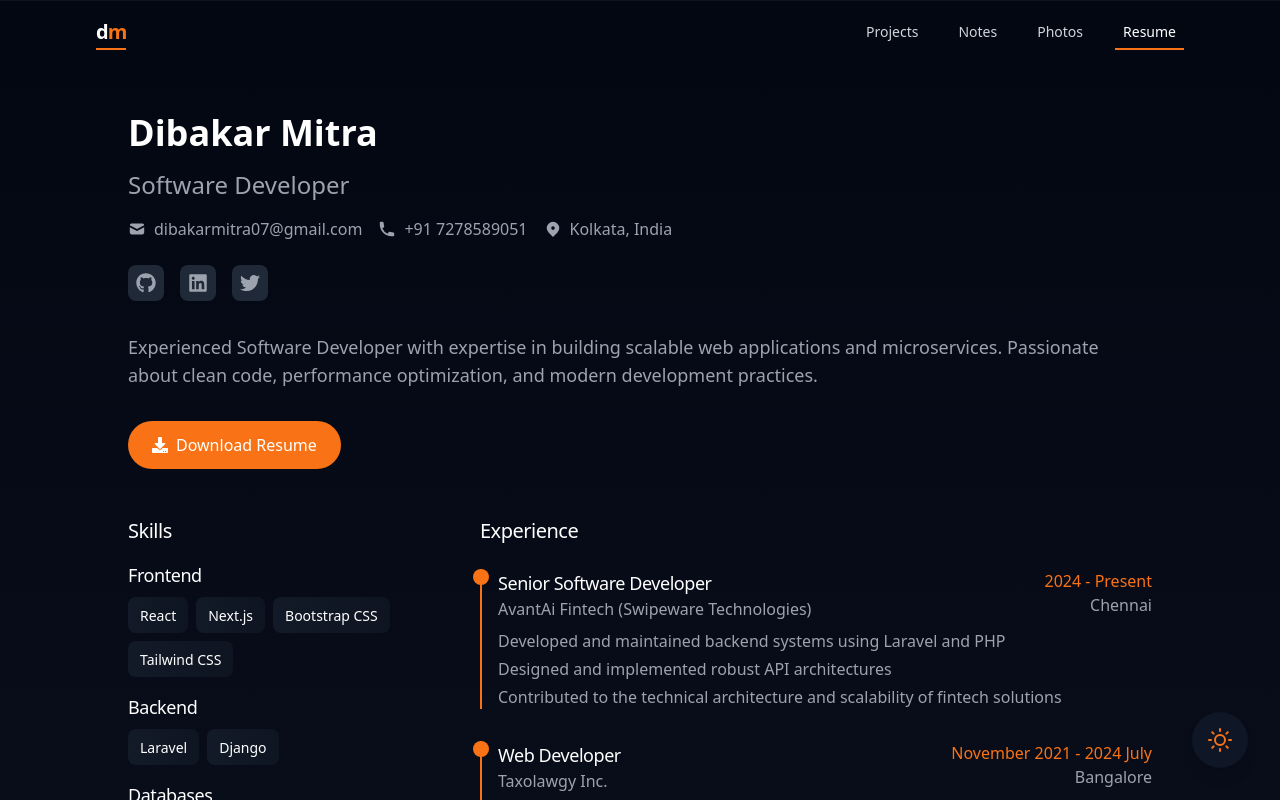
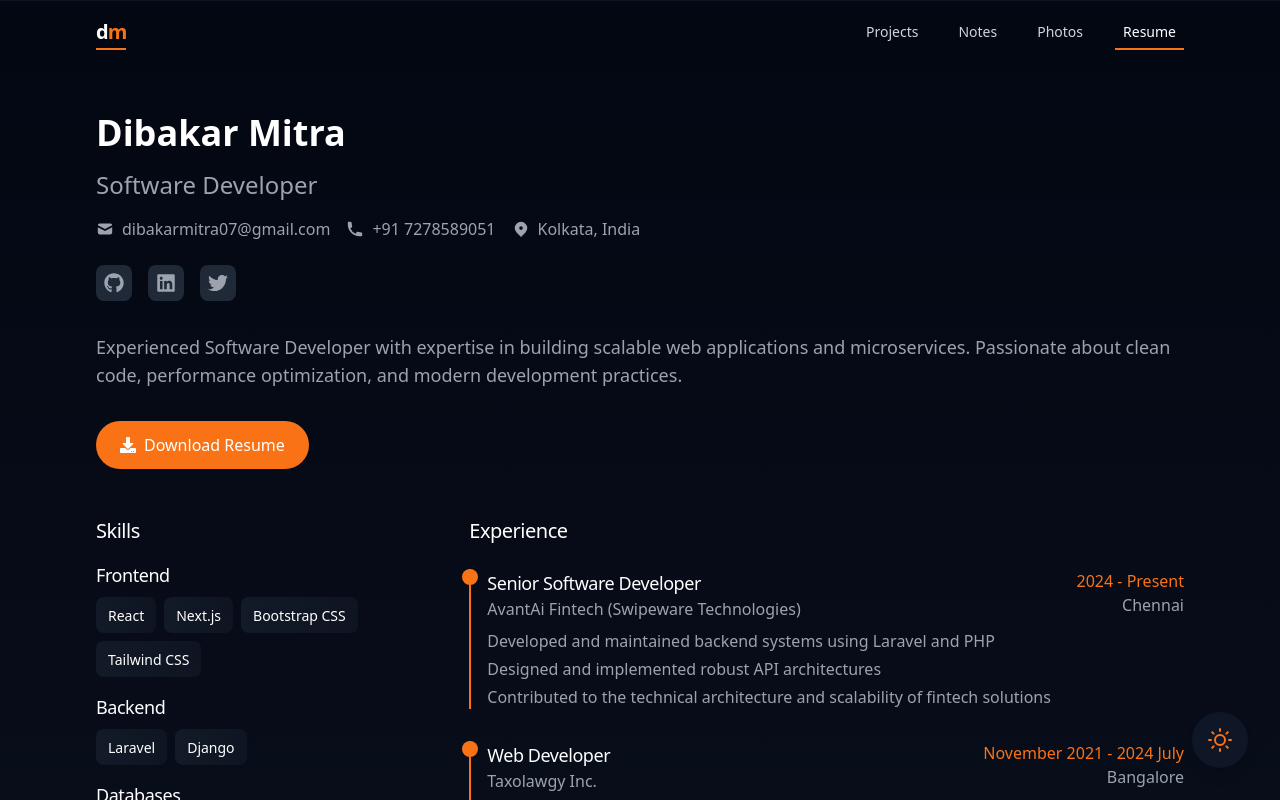
Before and after one commit to dibakarmitra/portfolio-nextjs, a Next.js app: page /resume in a window 1280 px wide. Shown: the top 800 px of the page. Built offline with nearby package versions, Linux system fonts and the light colour scheme.

Commit message:
resume added

```diff
--- a/app/resume/page.tsx
+++ b/app/resume/page.tsx
@@ -10,7 +10,7 @@ export const metadata = {
 
 export default function ResumePage() {
   return (
-    <div id="resume" className="py-8 max-w-5xl mx-auto">
+    <div id="resume" className="py-8 max-w-6xl mx-auto">
       {/* Header */}
       <div className="mb-12">
         <h1 className="text-4xl font-bold mb-4">{resumeData.name}</h1>
@@ -67,10 +67,15 @@ export default function ResumePage() {
           {resumeData.about}
         </p>
 
-        <button className="print:hidden flex items-center gap-2 px-6 py-3 bg-orange-500 text-white rounded-full hover:bg-orange-600 transition-colors">
+        <a
+          href="/pdfs/Dibakar_Mitra_Resume.pdf"
+          target="_blank"
+          download={`Dibakar_Mitra_Resume.pdf`}
+          className="print:hidden inline-flex items-center gap-2 px-6 py-3 bg-orange-500 text-white rounded-full hover:bg-orange-600 transition-colors cursor-pointer"
+        >
           <FaDownload />
           <span>Download Resume</span>
-        </button>
+        </a>
       </div>
 
       {/* Two Column Layout */}
```
Also changed, not shown: 1 other file (tests, documents, lock files or other folders).
